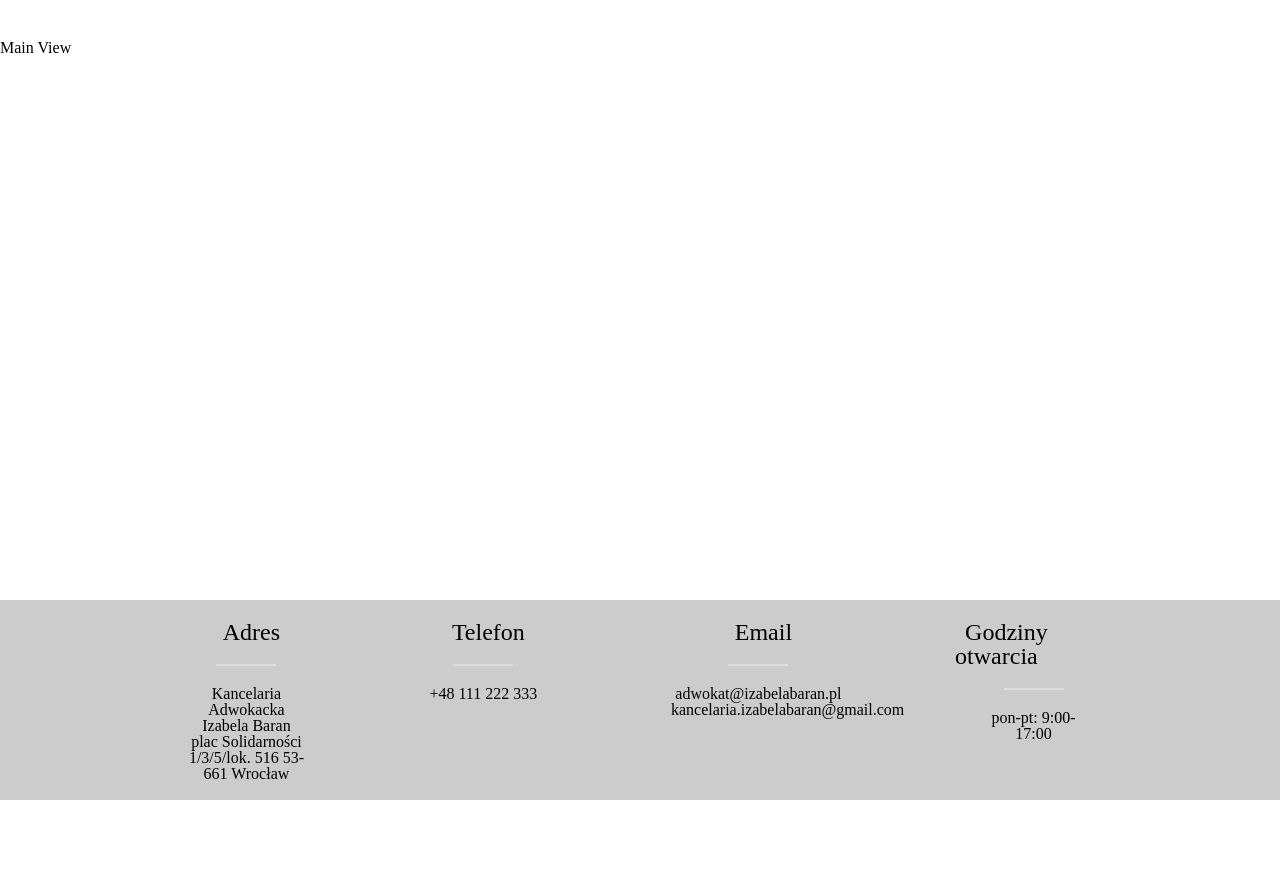
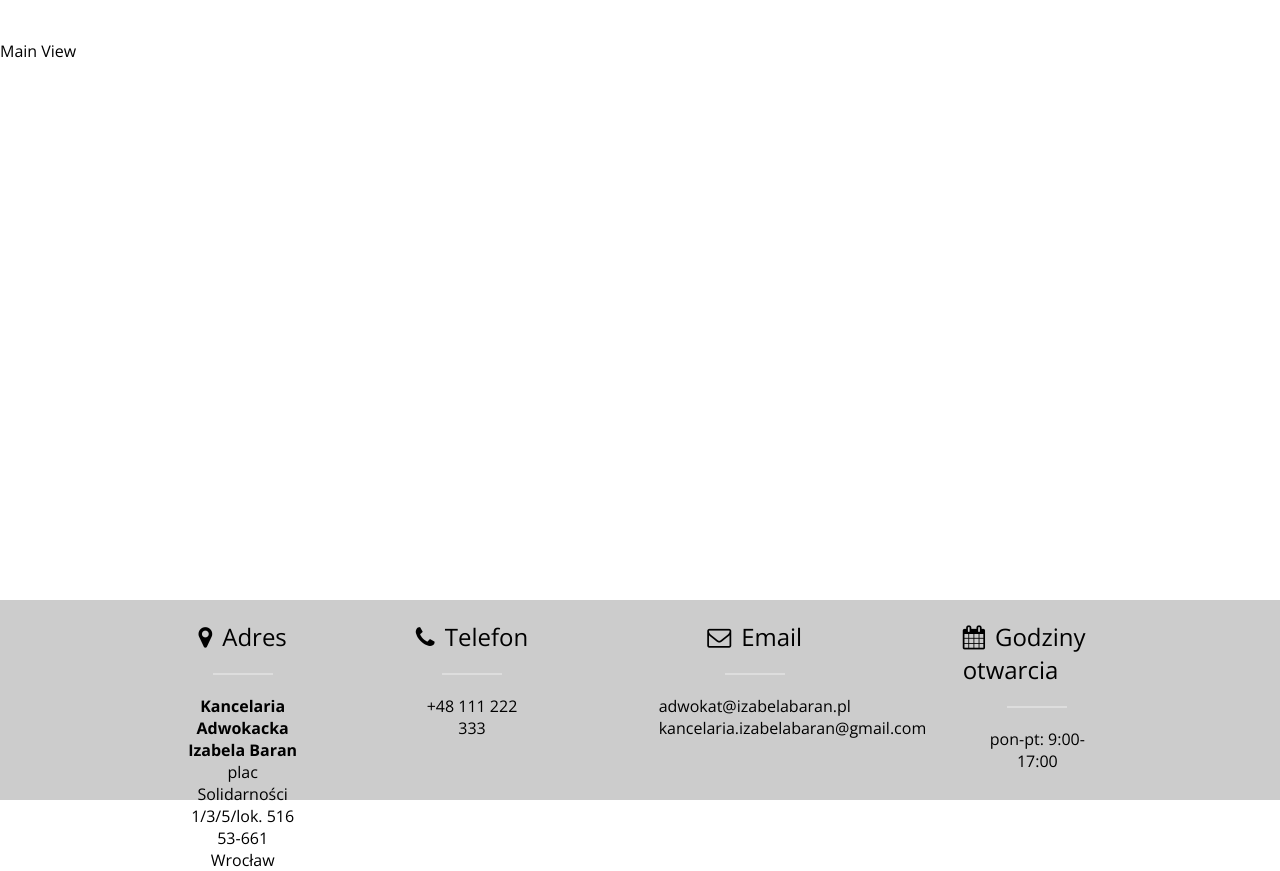
Before and after one commit to BartoszBartlomiej/Law_firm_2.0, a React (Create React App) app: page / in a window 1280 px wide. Before the commit the page ends 800 px from the top, so only its background shows below. Built offline with nearby package versions, Linux system fonts and the light colour scheme.

Commit message:
font awsome added

```diff
--- /dev/null
+++ b/src/config/typography.scss
@@ -0,0 +1,25 @@
+@import url("https://fonts.googleapis.com/css?family=Open+Sans:300,400,600,700,800&subset=latin-ext");
+@import url("https://fonts.googleapis.com/css?family=Roboto+Slab:300,400,700&subset=latin-ext");
+
+@import "./variables";
+
+html {
+  font-size: 16px;
+}
+
+body {
+  font-weight: 300;
+  color: $color-text-main;
+  font-family: "Open Sans", sans-serif;
+  line-height: normal;
+}
+
+h2 {
+  font-family: "Roboto Slab", sans-serif;
+  font-size: 1.5rem;
+}
+
+strong,
+b {
+  font-weight: 700;
+}
--- a/src/index.jsx
+++ b/src/index.jsx
@@ -1,6 +1,7 @@
 import React from 'react';
 import ReactDOM from 'react-dom';
 import './index.scss';
+import 'font-awesome/css/font-awesome.min.css';
 import App from './App';
 import * as serviceWorker from './serviceWorker';
 
--- a/src/index.scss
+++ b/src/index.scss
@@ -1 +1,3 @@
 @import './config/reset.scss';
+@import './config/typography.scss';
+@import './config/variables.scss';
```
